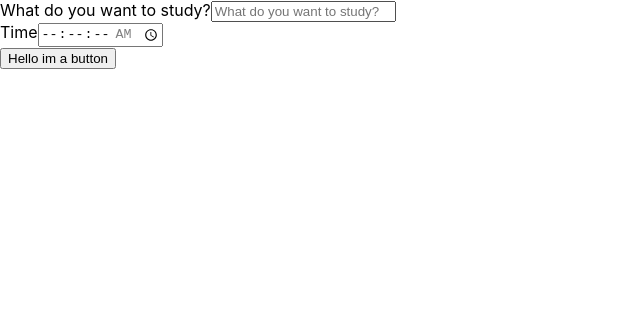
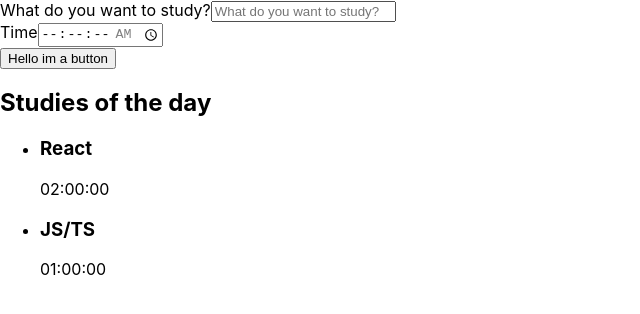
Before and after one commit to LeonardoBrizolla/alura-studies, a React (Create React App) app: page / in a window 1280 px wide. Shown: the top 314 px of the page, without its empty margins (0-640 px from the left). Built offline with nearby package versions, Linux system fonts and the light colour scheme; the HTML template or start-up script is replaced by a standard one.

Commit message:
Creating a list

```diff
--- a/src/App.tsx
+++ b/src/App.tsx
@@ -1,10 +1,12 @@
 import React from 'react';
 import Form from './components/Form';
+import List from './components/List';
 
 function App() {
   return (
     <div className="App">
       <Form />
+      <List />
     </div>
   );
 }
--- /dev/null
+++ b/src/components/List/index.tsx
@@ -0,0 +1,21 @@
+import React from 'react';
+
+function List() {
+  return (
+    <aside>
+      <h2>Studies of the day</h2>
+      <ul>
+        <li>
+          <h3>React</h3>
+          <span>02:00:00</span>
+        </li>
+        <li>
+          <h3>JS/TS</h3>
+          <span>01:00:00</span>
+        </li>
+      </ul>
+    </aside>
+  );
+}
+
+export default List;
```
